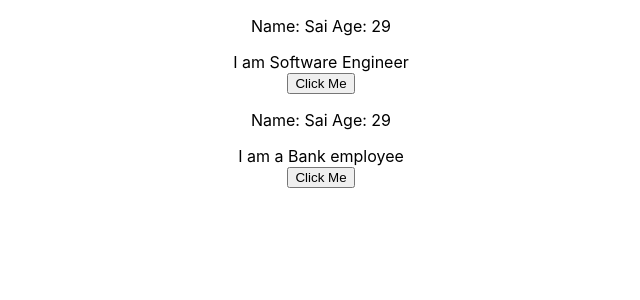
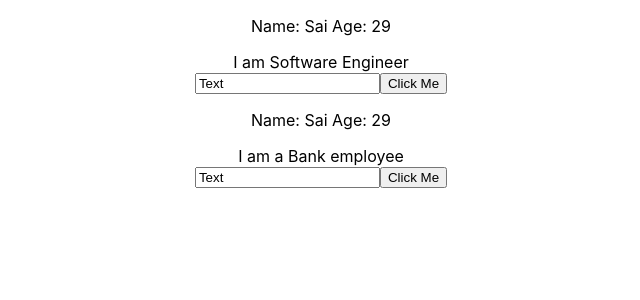
Before and after one commit to csaicharan/short-notes, a React (Create React App) app in the folder React/examples/: page / in a window 1280 px wide. Shown: the top 300 px of the page, without its empty margins (319-959 px from the left). Built offline with nearby package versions, Linux system fonts and the light colour scheme.

Commit message:
React component state with simple two-way data binding example

```diff
--- a/React/examples/src/App.js
+++ b/React/examples/src/App.js
@@ -16,7 +16,8 @@ class App extends React.Component {
         age: 30
       }
     ],
-    address : 'Bangalore, India'
+    address : 'Bangalore, India',
+    inputText: 'Text'
   }
 
   age = 40;
@@ -41,6 +42,15 @@ class App extends React.Component {
     console.log('ClickHandler', personObj);
   }
 
+  /**
+   * Two way binding can be achieved with settingState when you change any value in input and that state is passed to the value of an input
+   */
+  onChangeInputHandler = (event) => {
+    this.setState({
+      inputText : event.target.value
+    });
+  }
+
 
   render(){
 
@@ -48,10 +58,10 @@ class App extends React.Component {
 
     return (
       <div className="App">
-        <Person name={person[0].name} age={person[0].age} click={this.onClickHandlerFromChild.bind(this, person[0])}>
+        <Person name={person[0].name} age={person[0].age} click={this.onClickHandlerFromChild.bind(this, person[0])} change={this.onChangeInputHandler} inputText={this.state.inputText}>
           I am Software Engineer
         </Person>
-        <Person name={person[0].name} age={person[0].age} click={this.onClickHandlerFromChild.bind(this, person[1])}>
+        <Person name={person[0].name} age={person[0].age} click={this.onClickHandlerFromChild.bind(this, person[1])} change={this.onChangeInputHandler} inputText={this.state.inputText}>
           I am a Bank employee
         </Person>
       </div>
--- a/React/examples/src/Person/Person.js
+++ b/React/examples/src/Person/Person.js
@@ -7,6 +7,7 @@ const Person = (props) => {
         <div>
             <p>Name: {props.name} Age: {props.age}</p>
             <div>{props.children}</div>
+            <input type="text" value={props.inputText} onChange={props.change}/>
             <button onClick={props.click}>Click Me</button>
         </div>
     );
```
